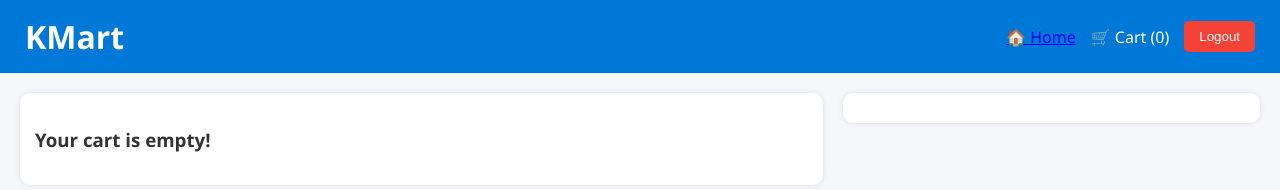
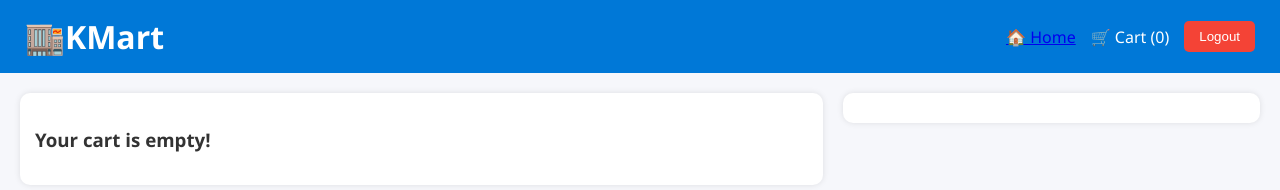
Before and after one commit to JohnFireFlink/KMart, a plain HTML site: page checkout.html in a window 1280 px wide. Drawn offline with Linux system fonts and the light colour scheme.

Commit message:
Updated KMart Logo

```diff
--- a/checkout.html
+++ b/checkout.html
@@ -9,7 +9,7 @@
 <body onload="loadCart()">
 
   <header class="navbar">
-    <h1>KMart</h1>
+    <h1>🏬KMart</h1>
     <div class="nav-actions">
       <a href="products.html">🏠 Home</a>
       <span>🛒 Cart (<span id="cart-count">0</span>)</span>
```
Also changed, not shown: cart.html (+1 -1 lines), index.html (+1 -1 lines), products.html (+1 -1 lines).
